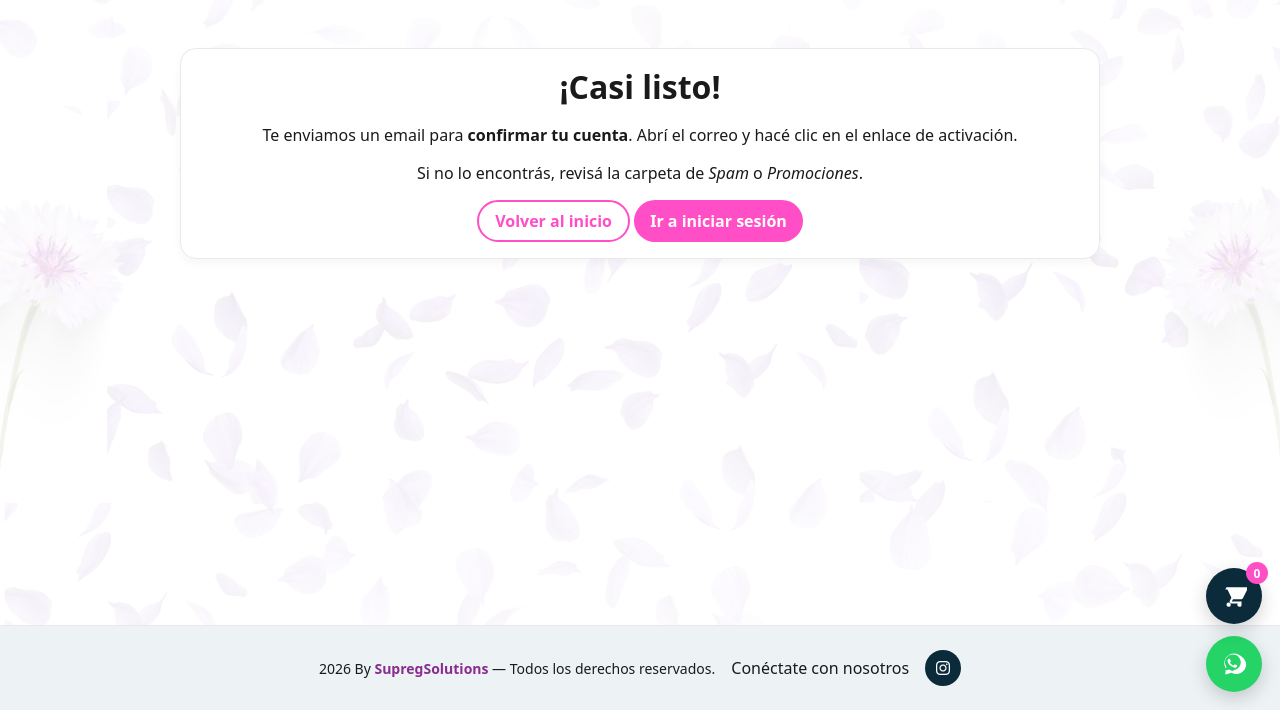
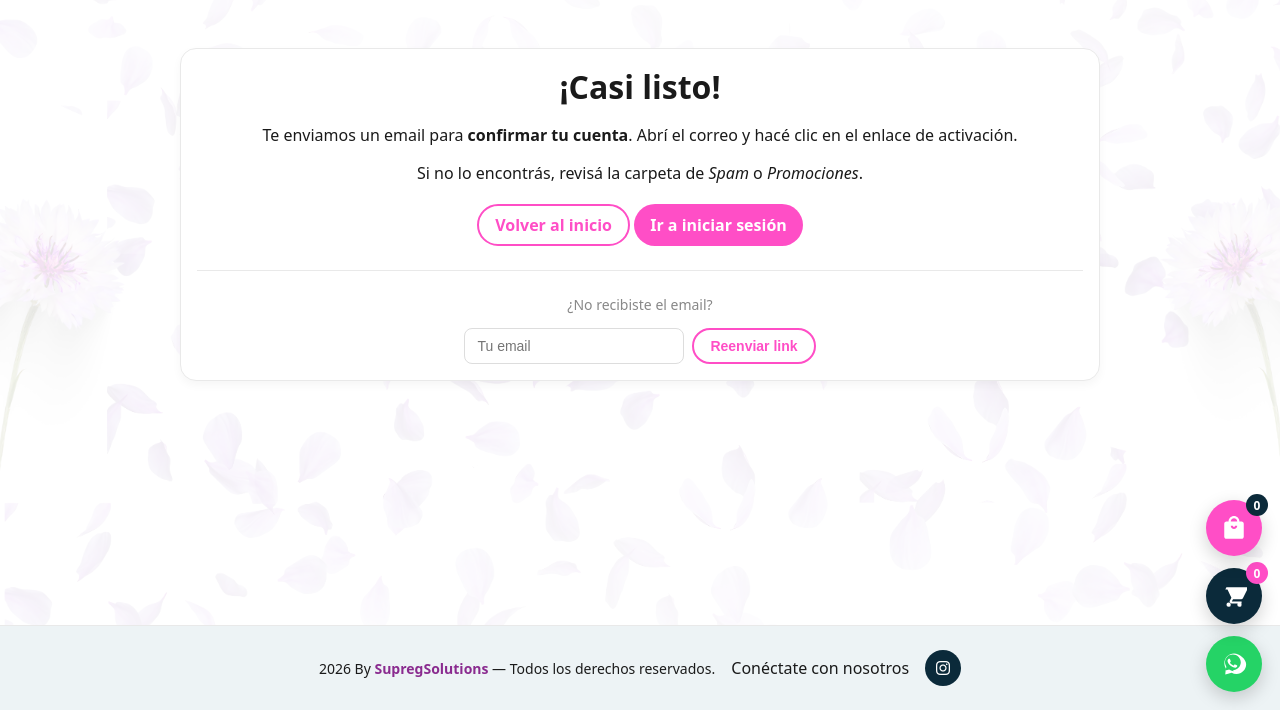
Before and after one commit to NachoGuidali/infinito_produccion, a Django app: page /crear-cuenta/hecho/ in a window 1280 px wide. Shown: the part 90-800 px from the top of the page. Run offline with Django 5.2, Linux system fonts and the light colour scheme.

Commit message:
modificaciones varias

```diff
--- /dev/null
+++ b/lms/templates/lms/_store_cart_fab.html
@@ -0,0 +1,43 @@
+{% comment %}
+Botón flotante del carrito de la TIENDA con contador de ítems en sesión.
+Requiere que exista la ruta: lms:store_cart
+{% endcomment %}
+
+{% with store_cart=request.session.store_cart %}
+{% with store_count=store_cart|length %}
+<a href="{% url 'lms:store_cart' %}" aria-label="Carrito tienda"
+   style="
+     position:fixed; right:18px; bottom:154px; z-index:9999;
+     width:56px; height:56px; border-radius:50%;
+     background:#ff4ec6; box-shadow:0 6px 18px rgba(0,0,0,.18);
+     display:flex; align-items:center; justify-content:center; color:#fff;">
+  <!-- Icono bolsa de compras -->
+  <svg viewBox="0 0 24 24" width="26" height="26" fill="currentColor" aria-hidden="true">
+    <path d="M19 6h-2c0-2.76-2.24-5-5-5S7 3.24 7 6H5c-1.1 0-2 .9-2 2v12c0 1.1.9 2 2 2h14c1.1 0 2-.9 2-2V8c0-1.1-.9-2-2-2zm-7-3c1.66 0 3 1.34 3 3H9c0-1.66 1.34-3 3-3zm0 10c-1.66 0-3-1.34-3-3h2c0 .55.45 1 1 1s1-.45 1-1h2c0 1.66-1.34 3-3 3z"/>
+  </svg>
+
+  <!-- Burbuja contador -->
+  <span id="store-cart-badge"
+        style="
+          position:absolute; top:-6px; right:-6px; min-width:22px; height:22px;
+          background:#0b2a3a; color:#fff; font-weight:800; font-size:12px;
+          border-radius:999px; display:flex; align-items:center; justify-content:center; padding:0 6px;">
+    {{ store_count|default:0 }}
+  </span>
+</a>
+{% endwith %}
+{% endwith %}
+
+<script>
+(function(){
+  window.addEventListener('store_cart:added', function(ev){
+    try{
+      var add = (ev.detail && ev.detail.count) ? parseInt(ev.detail.count,10) : 1;
+      var b = document.getElementById('store-cart-badge');
+      if(!b) return;
+      var curr = parseInt(b.textContent || '0', 10) || 0;
+      b.textContent = (curr + add);
+    }catch(_){}
+  }, false);
+})();
+</script>
--- a/lms/templates/lms/base.html
+++ b/lms/templates/lms/base.html
@@ -384,8 +384,11 @@
     })();
   </script>
 
-  {# FAB del carrito (contador + acceso rápido) #}
+  {# FAB del carrito de cursos (contador + acceso rápido) #}
   {% include "lms/_cart_fab.html" %}
+
+  {# FAB del carrito de la tienda #}
+  {% include "lms/_store_cart_fab.html" %}
 
   <script>
     // Auto-ocultar mensajes luego de 3.5s
--- a/lms/templates/lms/checkout.html
+++ b/lms/templates/lms/checkout.html
@@ -61,6 +61,11 @@
       <div><strong>Alias:</strong> <code style="font-weight:800">INFINITO111</code></div>
       <div><strong>CUIT:</strong> 27-17429724-5</div>
       <div><strong>Concepto:</strong> Compra #{{ purchase.id }}</div>
+      <!-- Editá los datos de arriba a tus reales -->
+    </div>
+    <div style="background:#fff7ff;border:1px dashed #f2b7e8;border-radius:12px;padding:12px;margin:0 0 12px">
+      <div><strong>PAYPAL:</strong> <code style="font-weight:800">aletorcianti@hotmail.com</code></div>
+
       <!-- Editá los datos de arriba a tus reales -->
     </div>
 
--- a/lms/templates/lms/signup_done.html
+++ b/lms/templates/lms/signup_done.html
@@ -9,10 +9,31 @@
     <p class="help" style="margin-top:8px">
       Si no lo encontrás, revisá la carpeta de <em>Spam</em> o <em>Promociones</em>.
     </p>
-    <div style="margin-top:16px">
+    <div style="margin-top:20px">
       <a class="btn btn-outline" href="{% url 'lms:home' %}">Volver al inicio</a>
       <a class="btn" href="{% url 'login' %}">Ir a iniciar sesión</a>
     </div>
+
+    <hr style="margin:24px 0; border:none; border-top:1px solid #e9e9e9">
+
+    <p style="color:#888; font-size:14px">¿No recibiste el email?</p>
+    <form method="post" action="{% url 'lms:resend_activation' %}" style="margin-top:8px">
+      {% csrf_token %}
+      {% if request.session.pending_activation_email %}
+        <input type="hidden" name="email" value="{{ request.session.pending_activation_email }}">
+        <button type="submit" class="btn btn-outline" style="font-size:14px">
+          Reenviar link de activación
+        </button>
+      {% else %}
+        <div style="display:flex; gap:8px; justify-content:center; flex-wrap:wrap">
+          <input type="email" name="email" placeholder="Tu email" required
+                 style="padding:8px 12px; border:1px solid #ddd; border-radius:8px; font-size:14px; width:220px">
+          <button type="submit" class="btn btn-outline" style="font-size:14px">
+            Reenviar link
+          </button>
+        </div>
+      {% endif %}
+    </form>
   </div>
 </div>
 {% endblock %}
--- a/lms/templates/lms/store/my_orders_tienda.html
+++ b/lms/templates/lms/store/my_orders_tienda.html
@@ -27,6 +27,12 @@
             <span style="background:#ffeff1; color:#b30b2a; border-radius:999px; padding:4px 14px; font-weight:700; font-size:13px">✗ Cancelado</span>
           {% else %}
             <span style="background:#fff8e1; color:#795548; border-radius:999px; padding:4px 14px; font-weight:700; font-size:13px">⏳ Pendiente</span>
+            {% if order.payment_method == 'mp' %}
+              <a href="{% url 'lms:store_order_pay' order.id %}"
+                 style="background:#009ee3; color:#fff; border-radius:999px; padding:4px 14px; font-weight:700; font-size:13px; text-decoration:none">
+                💳 Pagar ahora
+              </a>
+            {% endif %}
           {% endif %}
           <span style="font-weight:800; color:var(--color-principal)">$ {{ order.total_ars }}</span>
         </div>
--- a/lms/urls.py
+++ b/lms/urls.py
@@ -12,6 +12,7 @@ urlpatterns = [
     # --- Signup (registro + confirmación por email) ---
     path("crear-cuenta/", views.signup, name="signup"),
     path("crear-cuenta/hecho/", views.signup_done, name="signup_done"),
+    path("crear-cuenta/reenviar/", views.resend_activation, name="resend_activation"),
     path("crear-cuenta/confirmar/<str:token>/", views.signup_confirm, name="signup_confirm"),
     # Alias opcional corto
     path("signup/", RedirectView.as_view(pattern_name="lms:signup", permanent=False)),
@@ -58,6 +59,7 @@ urlpatterns = [
     # Perfil
     path("perfil/", views.profile, name="profile"),
     path("mis-pedidos/", views_store.store_my_orders, name="store_my_orders"),
+    path("mis-pedidos/<int:order_id>/pagar/", views_store.store_order_pay, name="store_order_pay"),
 
     # Panel admin "ligero" (ruta principal)
     path("panel-admin/", views.admin_panel, name="admin_panel"),
--- a/lms/views.py
+++ b/lms/views.py
@@ -48,6 +48,22 @@ from django.contrib.auth.views import LoginView
 
 class CustomLoginView(LoginView):
     authentication_form = LoginForm
+
+    def form_invalid(self, form):
+        """
+        Si el login falla, verificar si el usuario existe pero no activó su cuenta.
+        En ese caso redirigir a signup_done en lugar de mostrar error genérico.
+        """
+        username_input = self.request.POST.get("username", "").strip()
+        UserModel = get_user_model()
+        user = (
+            UserModel.objects.filter(username=username_input, is_active=False).first()
+            or UserModel.objects.filter(email=username_input, is_active=False).first()
+        )
+        if user:
+            self.request.session["pending_activation_email"] = user.email
+            return redirect(reverse("lms:signup_done"))
+        return super().form_invalid(form)
 # =======================
 # Helpers (avatar + gravatar + activación)
 # =======================
@@ -149,6 +165,29 @@ def signup(request):
 
 def signup_done(request):
     return render(request, "lms/signup_done.html")
+
+
+def resend_activation(request):
+    """
+    Reenvía el email de activación al usuario pendiente de verificación.
+    El email se obtiene de la sesión (guardado al intentar login sin activar),
+    o del POST si el usuario lo ingresa manualmente.
+    """
+    if request.method == "POST":
+        email = request.POST.get("email", "").strip().lower()
+    else:
+        email = request.session.get("pending_activation_email", "")
+
+    if email:
+        UserModel = get_user_model()
+        user = UserModel.objects.filter(email=email, is_active=False).first()
+        if user:
+            _send_activation_email(request, user)
+
+    # Siempre redirigir a signup_done, tanto si encontró el usuario como si no
+    # (no revelar si el email existe o no)
+    messages.success(request, "Si tu cuenta está pendiente de activación, reenviamos el link a tu email.")
+    return redirect(reverse("lms:signup_done"))
 
 
 def signup_confirm(request, token):
```
Also changed, not shown: lms/templates/lms/profile.html (+6 -16 lines), lms/templates/lms/store/checkout.html (+17 -6 lines), lms/templates/lms/store/store_tienda.html (+10 -0 lines), lms/views_store.py (+20 -0 lines), 2 other files.
